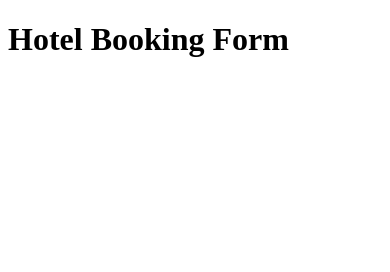
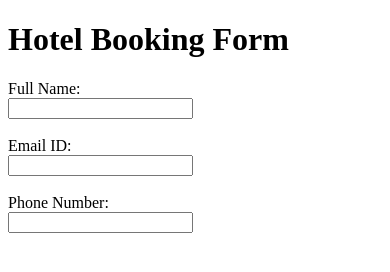
Before and after one commit to maheshdurbude/Assignment5, a plain HTML site: page hotel.html in a window 390 px wide. Drawn offline with Linux system fonts and the light colour scheme.

Commit message:
add name,email,phone no

```diff
--- a/hotel.html
+++ b/hotel.html
@@ -5,5 +5,12 @@
 </head>
 <body>
     <h1>Hotel Booking Form</h1>
+    <form>
+        <label for="fullname">Full Name:</label><br>
+        <input type="text" id="fullname" name="fullname" required><br><br>
+        <label for="email">Email ID:</label><br>
+        <input type="email" id="email" name="email" required><br><br>
+        <label for="phone">Phone Number:</label><br>
+        <input type="tel" id="phone" name="phone" required><br><br>
 </body>
 </html>
```
